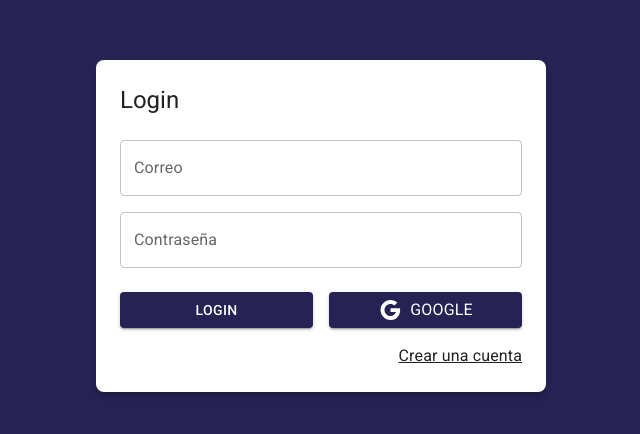
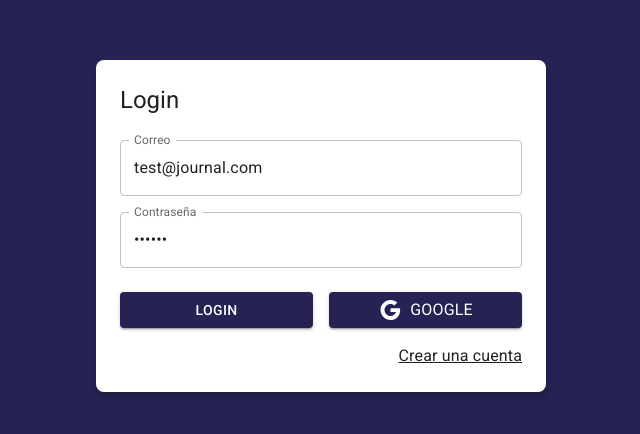
Before and after one commit to fyncaluque/journal-app, a React (Vite) app: page /auth/login in a window 1280 px wide. Shown: the part 174-608 px from the top of the page, without its empty margins (319-959 px from the left). Built offline with nearby package versions, Linux system fonts and the light colour scheme; no server answers.

Commit message:
add user test

```diff
--- a/src/auth/pages/LoginPage.jsx
+++ b/src/auth/pages/LoginPage.jsx
@@ -19,8 +19,8 @@ import {
 
 // Datos de prueba:email:fernando@google.com , password:123456
 const formData = {
-  email: '',
-  password: '',
+  email: 'test@journal.com',
+  password: '123456',
 }
 export const LoginPage = () => {
   const { status, errorMessage } = useSelector((state) => state.auth);
```
